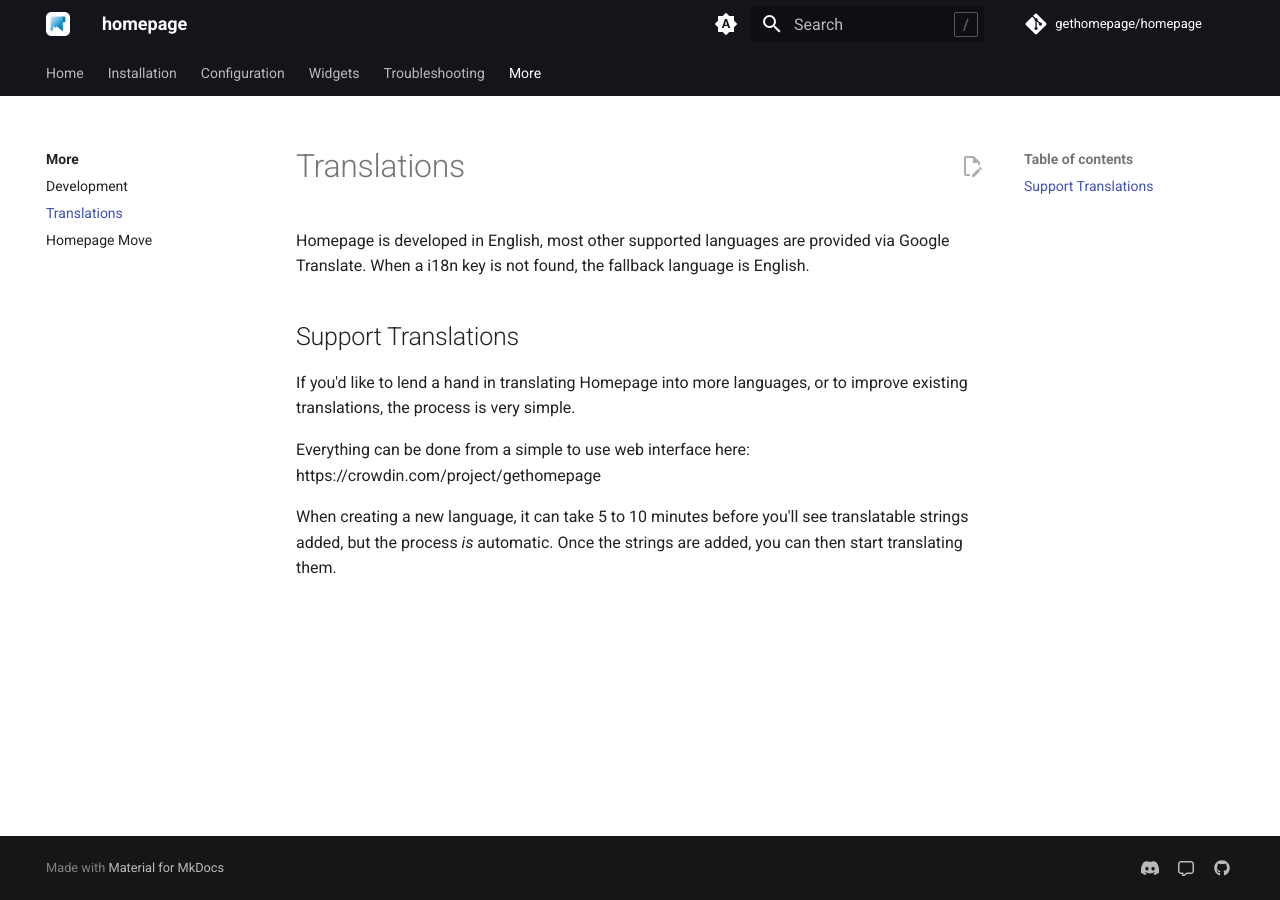
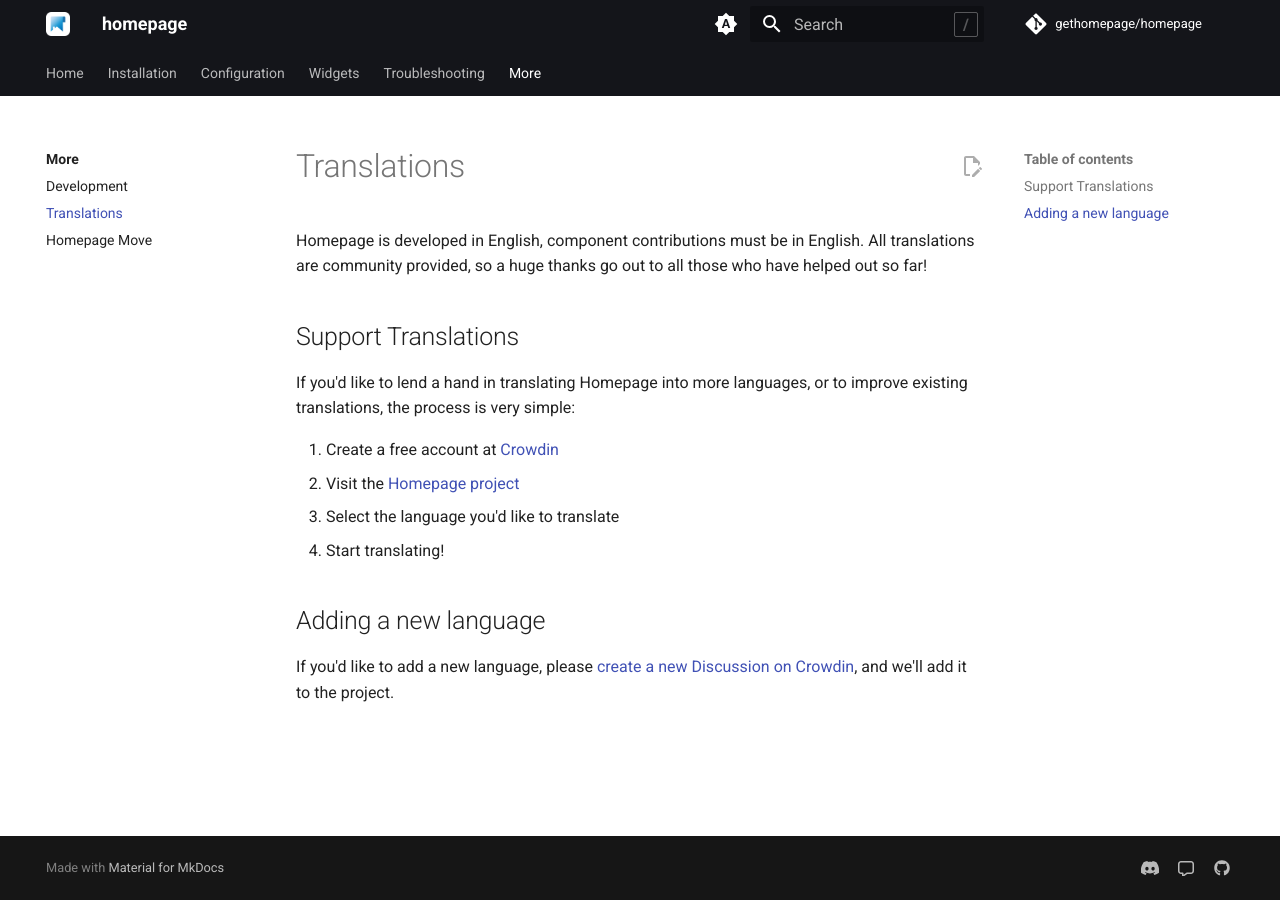
Before and after one commit to jobstar-git/home_p, an MkDocs documentation site: the page built from docs/more/translations.md, in a window 1280 px wide. Built offline with MkDocs 1.6.1 and Material for MkDocs 9.7.7, drawn with Linux system fonts in a browser that asks for light colours; comment, search, counter and statistics services are not loaded; the version menu is left out.

Commit message:
Update translations.md (#2142)
Co-authored-by: shamoon <4887959+shamoon@users.noreply.github.com>

```diff
--- a/docs/more/translations.md
+++ b/docs/more/translations.md
@@ -3,12 +3,17 @@ title: Translations
 description: Contributing Translations
 ---
 
-Homepage is developed in English, most other supported languages are provided via Google Translate. When a i18n key is not found, the fallback language is English.
+Homepage is developed in English, component contributions must be in English.  All translations are community provided, so a huge thanks go out to all those who have helped out so far!
 
 ## Support Translations
 
-If you'd like to lend a hand in translating Homepage into more languages, or to improve existing translations, the process is very simple.
+If you'd like to lend a hand in translating Homepage into more languages, or to improve existing translations, the process is very simple:
 
-Everything can be done from a simple to use web interface here: https://crowdin.com/project/gethomepage
+1. Create a free account at [Crowdin](https://crowdin.com/join)
+2. Visit the [Homepage project](https://crowdin.com/project/gethomepage)
+3. Select the language you'd like to translate
+4. Start translating!
 
-When creating a new language, it can take 5 to 10 minutes before you'll see translatable strings added, but the process _is_ automatic. Once the strings are added, you can then start translating them.
+## Adding a new language
+
+If you'd like to add a new language, please [create a new Discussion on Crowdin](https://crowdin.com/project/gethomepage/discussions), and we'll add it to the project.
```
